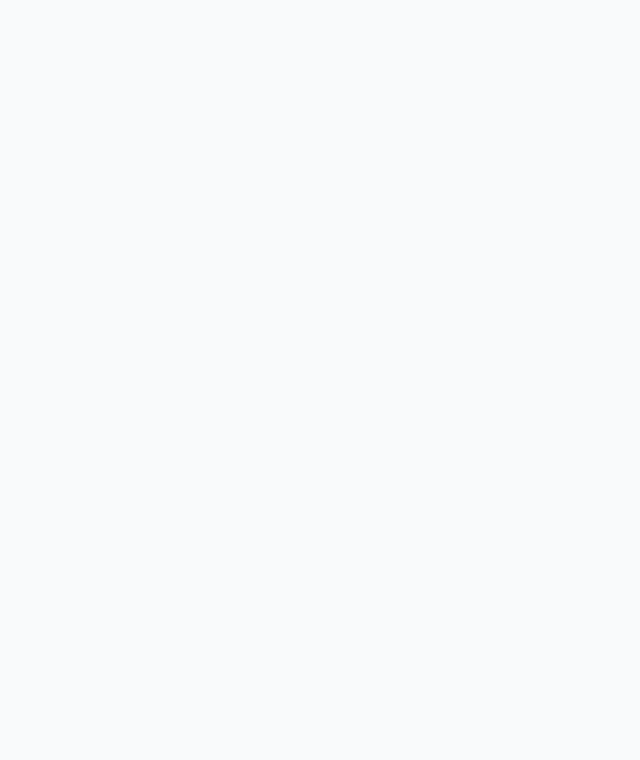
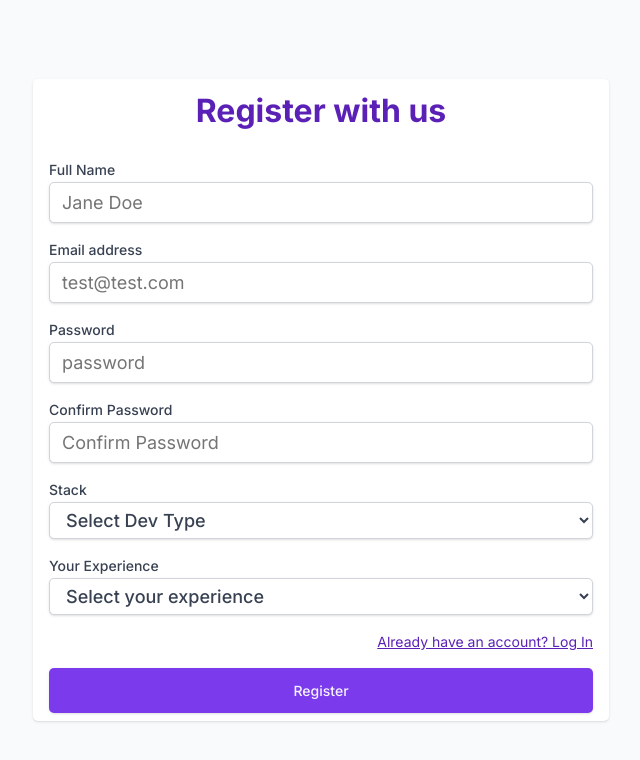
Before and after one commit to nicmackenzie/devlinks-frontend, a React (Vite) app: page /signup in a window 1280 px wide. Before the commit this address had no page. Shown: the top 760 px of the page, without its empty margins (319-959 px from the left). Built offline with nearby package versions, Linux system fonts and the light colour scheme.

Commit message:
delete user functionality

```diff
--- a/src/App.jsx
+++ b/src/App.jsx
@@ -8,6 +8,7 @@ import Profile from './pages/Profile';
 import { Toaster } from 'react-hot-toast';
 import AppLayout from './components/ui/AppLayout';
 import ProtectedRoute from './pages/ProtectedRoute';
+import Signup from './pages/Signup';
 
 function App() {
   const queryClient = new QueryClient();
@@ -19,6 +20,7 @@ function App() {
       <BrowserRouter>
         <Routes>
           <Route path="/login" element={<Login />} />
+          <Route path="/signup" element={<Signup />} />
           <Route element={<AppLayout />}>
             <Route path="/" element={<Home />} />
             <Route
--- a/src/api/apis.js
+++ b/src/api/apis.js
@@ -14,6 +14,30 @@ export async function login(email) {
         },
       }
     );
+
+    return { data };
+  } catch (error) {
+    throw new Error(error.response.data.message);
+  }
+}
+
+export async function signup(details) {
+  try {
+    const { data } = await axios.post(`${API_URL}/signup`, details, {
+      headers: {
+        'Content-Type': 'application/json',
+      },
+    });
+
+    return { data };
+  } catch (error) {
+    throw new Error(error.response.data.message);
+  }
+}
+
+export async function deleteUser(id) {
+  try {
+    const { data } = await axios.delete(`${API_URL}/user/delete/${id}`);
 
     return { data };
   } catch (error) {
--- a/src/components/login/LoginForm.jsx
+++ b/src/components/login/LoginForm.jsx
@@ -5,6 +5,7 @@ import Input from '../ui/Input';
 import Button from '../ui/Button';
 import { useLogin } from '../../hooks/useLogin';
 import LoadingButtonText from '../ui/LoadingText';
+import { Link } from 'react-router-dom';
 
 const Main = styled.main`
   height: 100dvh;
@@ -38,6 +39,15 @@ const Form = styled.form`
       font-size: 2rem;
     }
   }
+`;
+
+const StyledLink = styled(Link)`
+  display: block;
+  font-size: 0.875rem;
+  text-align: right;
+  color: var(--color-brand-800);
+  margin-bottom: 1rem;
+  text-decoration: underline;
 `;
 
 function LoginForm() {
@@ -81,6 +91,7 @@ function LoginForm() {
             })}
           />
         </FormRowVertical>
+        <StyledLink to="/signup">Don&apos;t have an account?Sign up</StyledLink>
         <Button variant="primary" fullwidth="true" disabled={isLogginIn}>
           {isLogginIn ? (
             <LoadingButtonText text="Authenticating..." />
--- /dev/null
+++ b/src/components/login/SignupForm.jsx
@@ -0,0 +1,191 @@
+import { useForm } from 'react-hook-form';
+import { styled } from 'styled-components';
+import FormRowVertical from '../ui/FormControlVertical';
+import Input from '../ui/Input';
+import Button from '../ui/Button';
+import LoadingButtonText from '../ui/LoadingText';
+import { Link } from 'react-router-dom';
+import Select from '../ui/Select';
+import { DEVTYPEOPTIONS, EXPERIENCEOPTIONS } from '../../utils/constants';
+import { useState } from 'react';
+import { useSignup } from '../../hooks/useSignup';
+
+const Main = styled.main`
+  height: 100dvh;
+  display: flex;
+  align-items: center;
+  justify-content: center;
+`;
+
+const Form = styled.form`
+  background-color: var(--color-grey-0);
+  max-width: 36rem;
+  width: 90%;
+  box-shadow: var(--shadow-sm);
+  margin-inline: 1rem;
+  padding: 0.5rem 1rem;
+  border-radius: var(--border-radius-sm);
+
+  & h1 {
+    color: var(--color-brand-800);
+    font-size: 1.5rem;
+    text-align: center;
+    margin-bottom: 1.5rem;
+  }
+
+  @media (min-width: 768px) {
+    max-width: 36rem;
+    width: 100%;
+    margin-inline: 0;
+
+    & h1 {
+      font-size: 2rem;
+    }
+  }
+`;
+
+const StyledLink = styled(Link)`
+  display: block;
+  font-size: 0.875rem;
+  text-align: right;
+  color: var(--color-brand-800);
+  margin-bottom: 1rem;
+  text-decoration: underline;
+`;
+
+const initialState = {
+  devtype: { value: '', errors: null },
+  experience: { value: '', errors: null },
+};
+
+function SignupForm() {
+  const [selectFields, setSelectFields] = useState(initialState);
+  const { register, handleSubmit, formState, getValues } = useForm();
+  const { errors } = formState;
+  const { isSigninUp, signup } = useSignup();
+
+  function onSubmit(values) {
+    const formObj = {
+      ...values,
+      devtype: selectFields.devtype.value,
+      experience: selectFields.experience.value,
+    };
+
+    signup(formObj, {
+      onSettled: () => {
+        setSelectFields(initialState);
+      },
+    });
+  }
+
+  function handleChange(e) {
+    const { id, value } = e.target;
+    setSelectFields(prevFields => ({
+      ...prevFields,
+      [id]: { value: value, errors: null },
+    }));
+  }
+
+  function handleBlur(e) {
+    const { id, value } = e.target;
+    if (e.target.value === '') {
+      setSelectFields(prevFields => ({
+        ...prevFields,
+        [id]: { value: value, errors: 'Fields is required' },
+      }));
+    }
+  }
+
+  return (
+    <Main>
+      <Form onSubmit={handleSubmit(onSubmit)}>
+        <h1>Register with us</h1>
+        <FormRowVertical label="Full Name" error={errors?.fullName?.message}>
+          <Input
+            type="text"
+            placeholder="Jane Doe"
+            {...register('fullName', {
+              required: 'Name is required',
+            })}
+          />
+        </FormRowVertical>
+        <FormRowVertical label="Email address" error={errors?.email?.message}>
+          <Input
+            type="email"
+            placeholder="test@test.com"
+            {...register('email', {
+              required: 'Email address is required',
+              pattern: {
+                value: /^\S+@\S+\.\S+$/,
+                message: 'Invalid email address entered',
+              },
+            })}
+          />
+        </FormRowVertical>
+        <FormRowVertical label="Password" error={errors?.password?.message}>
+          <Input
+            type="password"
+            placeholder="password"
+            {...register('password', {
+              required: 'Enter your password',
+              minLength: {
+                value: 6,
+                message: 'Password needs to be over six characters',
+              },
+            })}
+          />
+        </FormRowVertical>
+        <FormRowVertical
+          label="Confirm Password"
+          error={errors?.confirmPassword?.message}
+        >
+          <Input
+            type="password"
+            placeholder="Confirm Password"
+            {...register('confirmPassword', {
+              required: 'Confirm your password',
+              minLength: {
+                value: 6,
+                message: 'Password needs to be over six characters',
+              },
+              validate: value =>
+                getValues().password === value || 'Passwords need to match',
+            })}
+          />
+        </FormRowVertical>
+        <FormRowVertical label="Stack" error={selectFields.devtype.errors}>
+          <Select
+            options={DEVTYPEOPTIONS}
+            id="devtype"
+            value={selectFields.devtype.value}
+            onBlur={handleBlur}
+            onChange={handleChange}
+          />
+        </FormRowVertical>
+        <FormRowVertical
+          label="Your Experience"
+          error={selectFields.experience.errors}
+        >
+          <Select
+            options={EXPERIENCEOPTIONS}
+            id="experience"
+            value={selectFields.experience.value}
+            onBlur={handleBlur}
+            onChange={handleChange}
+          />
+        </FormRowVertical>
+
+        <StyledLink to="/login">Already have an account? Log In</StyledLink>
+        <Button variant="primary" fullwidth="true" disabled={isSigninUp}>
+          {isSigninUp ? (
+            <LoadingButtonText text="Registering..." />
+          ) : (
+            'Register'
+          )}
+        </Button>
+      </Form>
+    </Main>
+  );
+}
+
+export default SignupForm;
--- a/src/components/profile/DetailsForm.jsx
+++ b/src/components/profile/DetailsForm.jsx
@@ -8,7 +8,12 @@ import { useRef, useState } from 'react';
 import Button from '../ui/Button';
 import { useUpdateProfile } from './useUpdateProfile';
 import LoadingButtonText from '../ui/LoadingText';
-import { STACKS } from '../../utils/constants';
+import {
+  DEVTYPEOPTIONS,
+  EXPERIENCEOPTIONS,
+  STACKS,
+} from '../../utils/constants';
+import { useDeleteUser } from '../../hooks/useDeleteUser';
 
 const Stacked = styled.div`
   display: flex;
@@ -21,21 +26,22 @@ const Stacked = styled.div`
   }
 `;
 
-const devtypeOptions = [
-  { value: 'full stack', label: 'Full Stack' },
-  { value: 'back end', label: 'Back End' },
-  { value: 'front end', label: 'Front end' },
-];
+const Actions = styled.div`
+  display: flex;
+  flex-direction: column;
+  gap: 0.5rem;
 
-const experienceOptions = [
-  { value: '1', label: '1-3 Years' },
-  { value: '2', label: '4-7 Years' },
-  { value: '3', label: '8-15 Years' },
-  { value: '4', label: 'Over 15 Years' },
-];
+  @media (min-width: 768px) {
+    flex-direction: row;
+    gap: 0;
+    align-items: center;
+    justify-content: space-between;
+  }
+`;
 
 function DetailsForm({ userDetails }) {
   const ref = useRef();
+  const { isDeleting, deleteUser } = useDeleteUser();
   const { update, isUpdating } = useUpdateProfile();
   const [formFields, setFormFields] = useState({
     name: userDetails?.user_name,
@@ -60,8 +66,13 @@ function DetailsForm({ userDetails }) {
     };
 
     update({ details: formObj, id: userDetails.id });
+  }
 
-    // console.log(formObj);
+  function handleDelete() {
+    const prompt = confirm('Are you sure you want to delete your account?');
+    if (prompt) {
+      deleteUser(userDetails.id);
+    }
   }
 
   return (
@@ -89,14 +100,14 @@ function DetailsForm({ userDetails }) {
       <Stacked>
         <FormRowVertical label="Stack">
           <Select
-            options={devtypeOptions}
+            options={DEVTYPEOPTIONS}
             value={formFields.devtype}
             onChange={handleChange}
           />
         </FormRowVertical>
         <FormRowVertical label="Experience">
           <Select
-            options={experienceOptions}
+            options={EXPERIENCEOPTIONS}
             value={formFields.experience}
             onChange={handleChange}
           />
@@ -113,9 +124,23 @@ function DetailsForm({ userDetails }) {
           ref={ref}
         />
       </FormRowVertical>
-      <Button disabled={isUpdating}>
-        {isUpdating ? <LoadingButtonText text="Updating..." /> : 'Update'}
-      </Button>
+      <Actions>
+        <Button disabled={isUpdating || isDeleting}>
+          {isUpdating ? <LoadingButtonText text="Updating..." /> : 'Update'}
+        </Button>
+        <Button
+          type="button"
+          disabled={isUpdating || isDeleting}
+          variant="danger"
+          onClick={handleDelete}
+        >
+          {isUpdating ? (
+            <LoadingButtonText text="Updating..." />
+          ) : (
+            'Delete Account'
+          )}
+        </Button>
+      </Actions>
     </form>
   );
 }
--- /dev/null
+++ b/src/hooks/useDeleteUser.js
@@ -0,0 +1,17 @@
+import { useMutation } from '@tanstack/react-query';
+import { toast } from 'react-hot-toast';
+import { useAuth } from '../hooks/useAuth';
+import { deleteUser as deleteUserApi } from '../api/apis';
+
+export function useDeleteUser() {
+  const { logOut } = useAuth();
+  const { isLoading: isDeleting, mutate: deleteUser } = useMutation({
+    mutationFn: details => deleteUserApi(details),
+    onSuccess: () => {
+      logOut();
+    },
+    onError: error => toast.error(error.message),
+  });
+
+  return { isDeleting, deleteUser };
+}
--- /dev/null
+++ b/src/hooks/useSignup.js
@@ -0,0 +1,21 @@
+import { useNavigate } from 'react-router-dom';
+import { useMutation } from '@tanstack/react-query';
+import { toast } from 'react-hot-toast';
+import { useAuth } from '../hooks/useAuth';
+import { signup as signupApi } from '../api/apis';
+
+export function useSignup() {
+  const navigate = useNavigate();
+  const { login } = useAuth();
+  const { isLoading: isSigninUp, mutate: signup } = useMutation({
+    mutationFn: details => signupApi(details),
+    onSuccess: ({ data: { data: user } }) => {
+      localStorage.setItem('user', JSON.stringify(user));
+      login(user);
+      navigate('/', { replace: true });
+    },
+    onError: error => toast.error(error.message),
+  });
+
+  return { isSigninUp, signup };
+}
--- /dev/null
+++ b/src/pages/Signup.jsx
@@ -0,0 +1,7 @@
+import SignupForm from '../components/login/SignupForm';
+
+function Signup() {
+  return <SignupForm />;
+}
+
+export default Signup;
```
